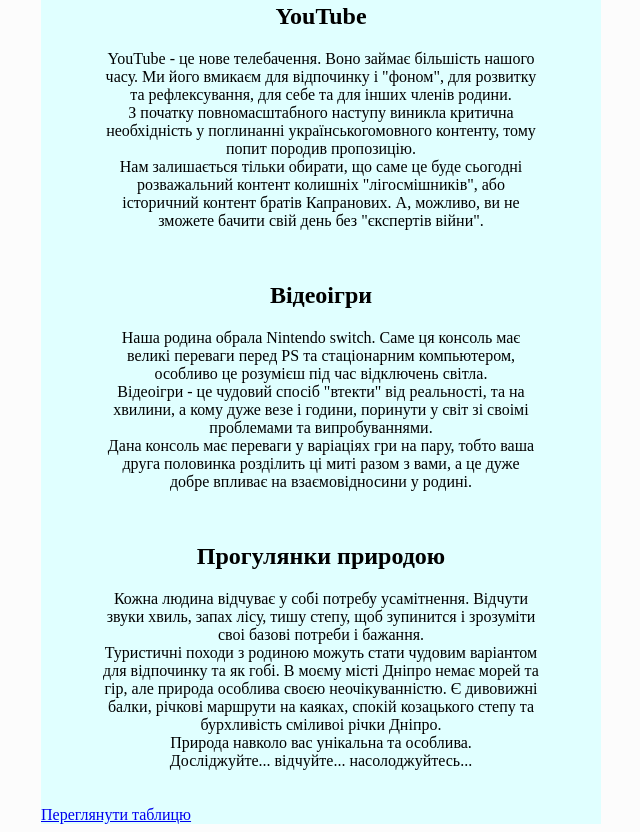
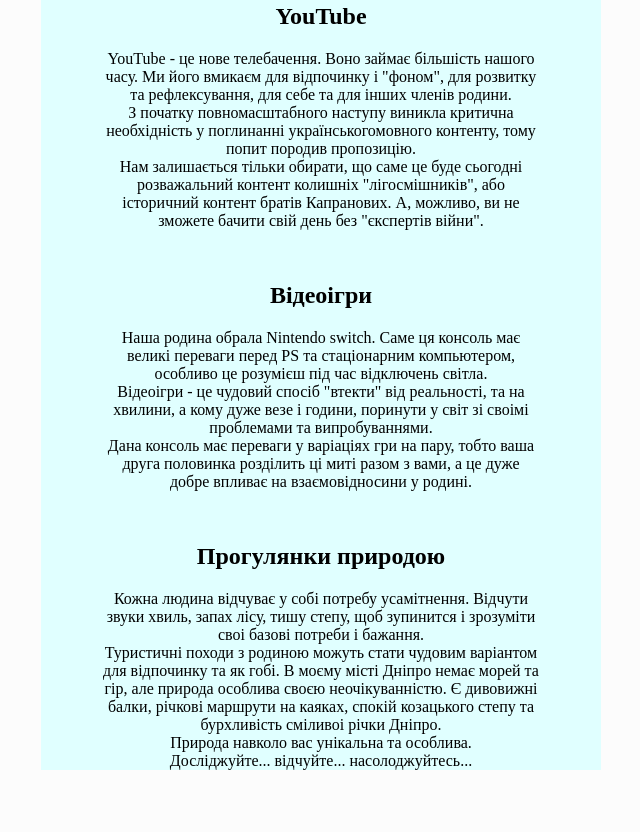
Before and after one commit to OlhaUrv/homeworks, a plain HTML site: page index.html in a window 1280 px wide. Shown: the part 295-1127 px from the top of the page, without its empty margins (319-959 px from the left). After the commit the page ends 1101 px from the top, so only its background shows below. Drawn offline with Linux system fonts and the light colour scheme.

Commit message:
deleted link

```diff
--- a/index.html
+++ b/index.html
@@ -67,6 +67,7 @@
         взаємовідносини у родині.
       </p>
     </div>
+
     <!-- Walkes -->
     <div style="margin: 0 0 36px">
       <h2 style="text-align: center;
@@ -88,7 +89,6 @@
         Досліджуйте... відчуйте... насолоджуйтесь...
       </p>
     </div>
-    <a href="table.html" target="_blank">Переглянути таблицю</a>
   </div>
 
 </body>
```
